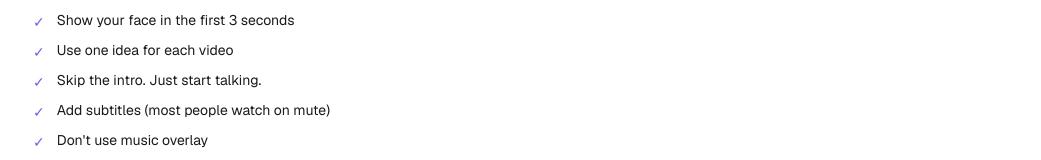
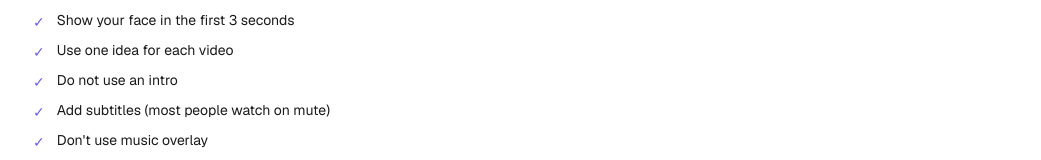
Before and after one commit to william-halbert/life-coach-instagram-study, a Next.js app: page /formats in a window 1280 px wide. Shown: the part 1427-1587 px from the top of the page, without its empty margins (119-1160 px from the left). Built offline with nearby package versions, Linux system fonts and the light colour scheme.

Commit message:
Skip the intro -> Do not use an intro
Co-Authored-By: Claude Opus 4.7 (1M context) <noreply@anthropic.com>

```diff
--- a/src/app/formats/page.tsx
+++ b/src/app/formats/page.tsx
@@ -81,7 +81,7 @@ export default function Page() {
         {[
           "Show your face in the first 3 seconds",
           "Use one idea for each video",
-          "Skip the intro. Just start talking.",
+          "Do not use an intro",
           "Add subtitles (most people watch on mute)",
           "Don't use music overlay",
           "Keep it under 90 seconds",
```
